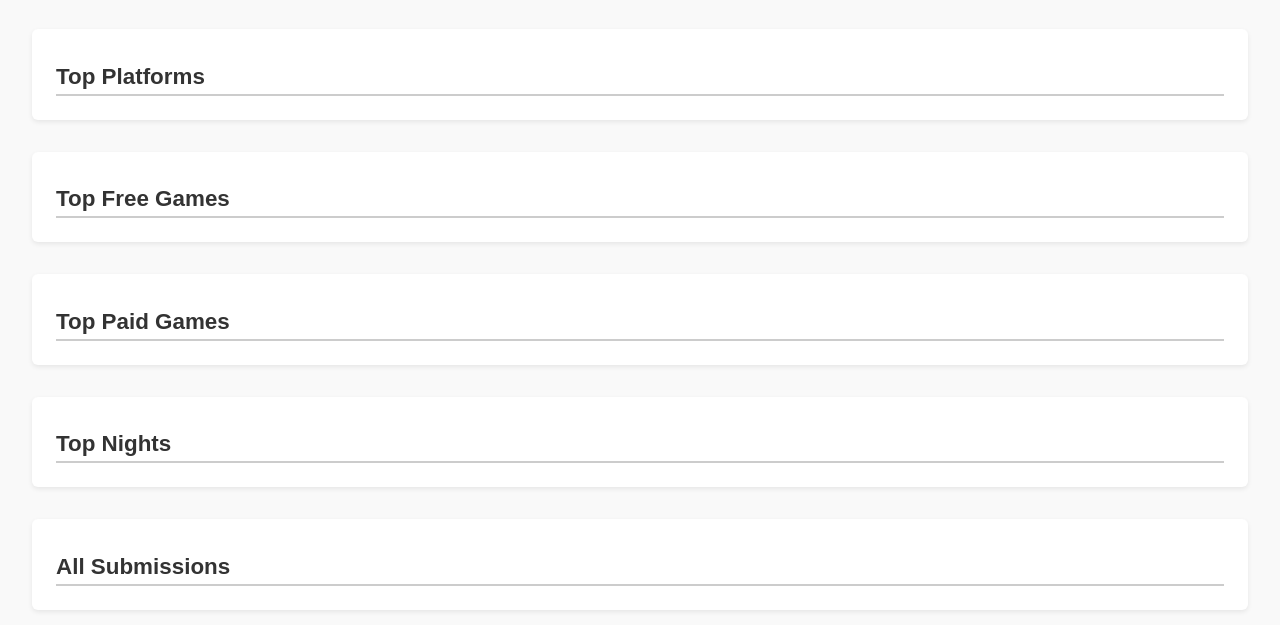
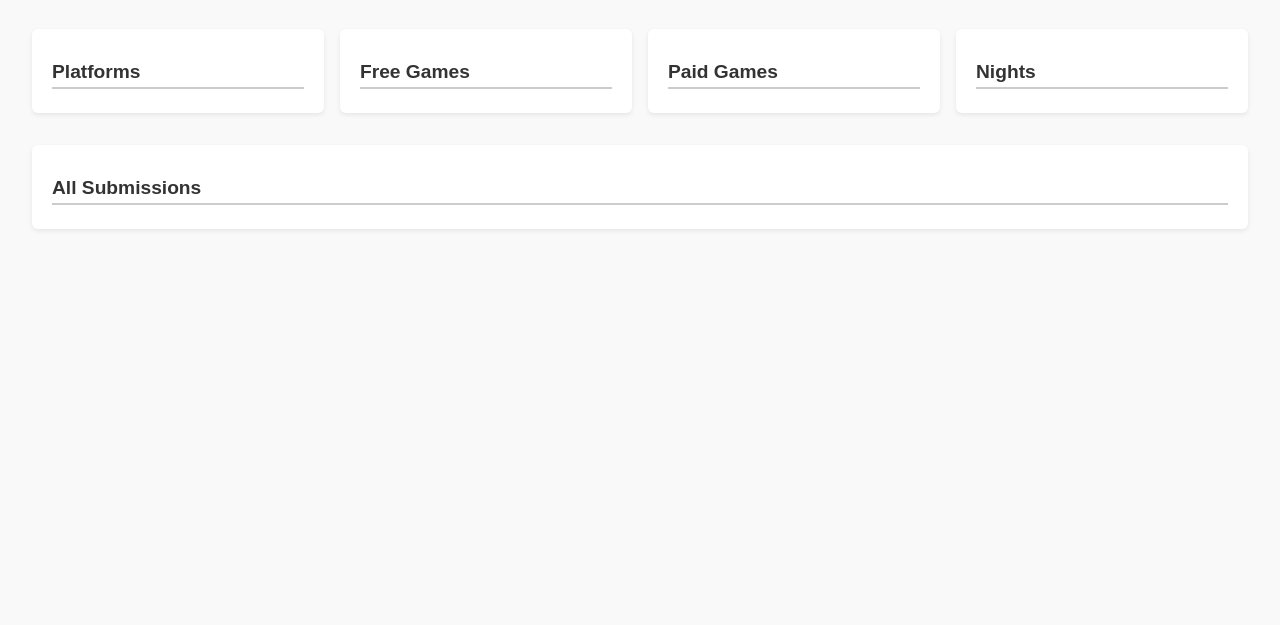
Before and after one commit to SkellyRen/Discord-Game-Night, a website: page dashboard.html in a window 1280 px wide. Shown: the part 73-698 px from the top of the page. Drawn offline with Linux system fonts and the light colour scheme; no server answers.

Commit message:
Update dashboard.html

```diff
--- a/dashboard.html
+++ b/dashboard.html
@@ -19,18 +19,26 @@
     }
 
     h2 {
-      font-size: 1.4rem;
+      font-size: 1.2rem;
       margin-bottom: 0.5rem;
       border-bottom: 2px solid #ccc;
       padding-bottom: 0.25rem;
+    }
+
+    .stats-grid {
+      display: flex;
+      flex-wrap: wrap;
+      gap: 1rem;
+      margin-bottom: 2rem;
     }
 
     .card {
       background-color: #fff;
       border-radius: 6px;
       box-shadow: 0 2px 5px rgba(0,0,0,0.08);
-      padding: 1rem 1.5rem;
-      margin-bottom: 2rem;
+      padding: 1rem 1.25rem;
+      flex: 1 1 250px;
+      min-width: 220px;
     }
 
     ul {
@@ -88,24 +96,23 @@
 <body>
   <h1>🎮 Discord Game Night Dashboard</h1>
 
+  <div class="stats-grid">
     <div class="card">
-    <h2>Top Platforms</h2>
+      <h2>Platforms</h2>
       <ul id="topPlatforms"></ul>
     </div>
-
     <div class="card">
-    <h2>Top Free Games</h2>
+      <h2>Free Games</h2>
       <ul id="topFreeGames"></ul>
     </div>
-
     <div class="card">
-    <h2>Top Paid Games</h2>
+      <h2>Paid Games</h2>
       <ul id="topPaidGames"></ul>
     </div>
-
     <div class="card">
-    <h2>Top Nights</h2>
+      <h2>Nights</h2>
       <ul id="topNights"></ul>
+    </div>
   </div>
 
   <div class="card table-container">
```
Lines whose indentation alone changed are shown as unchanged.
